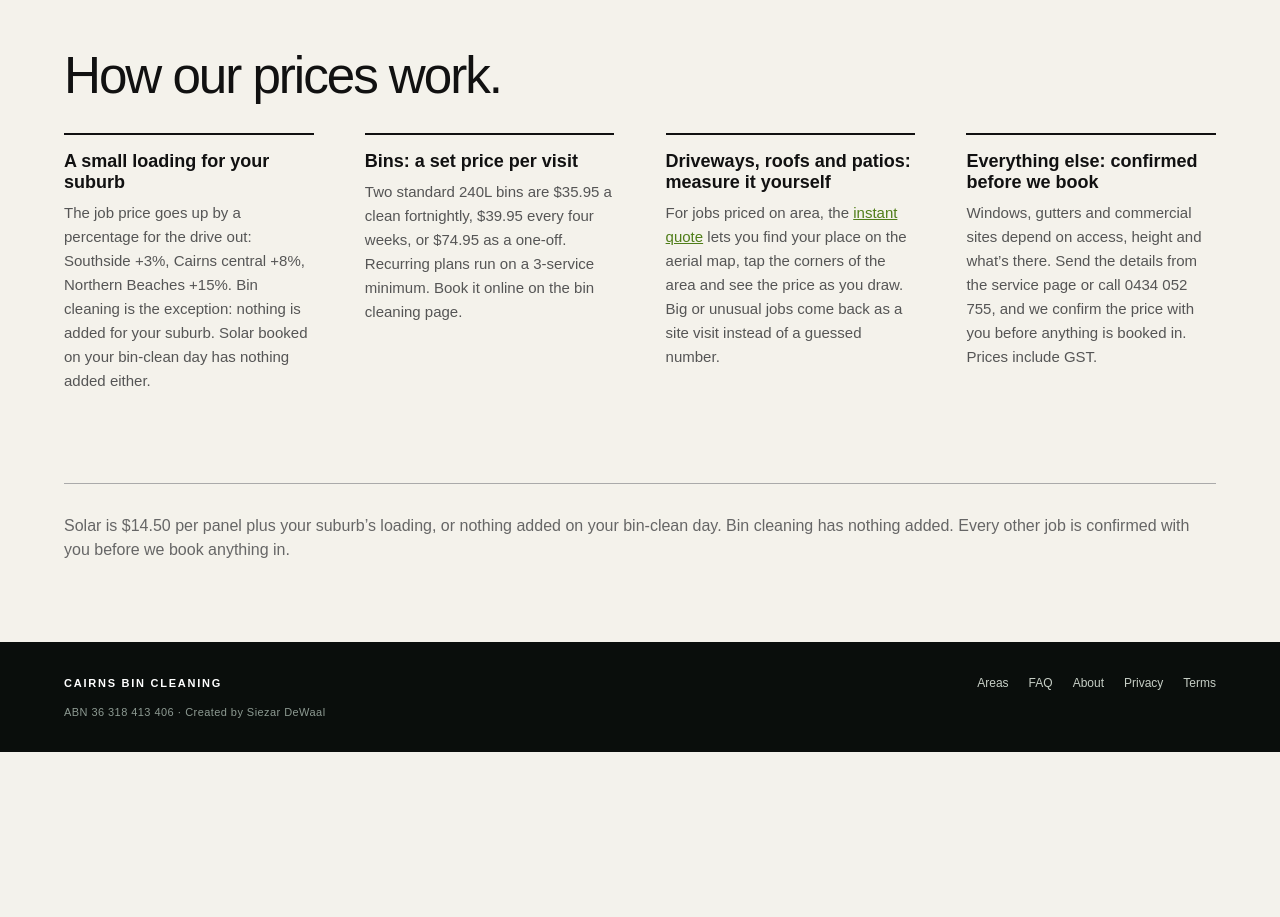
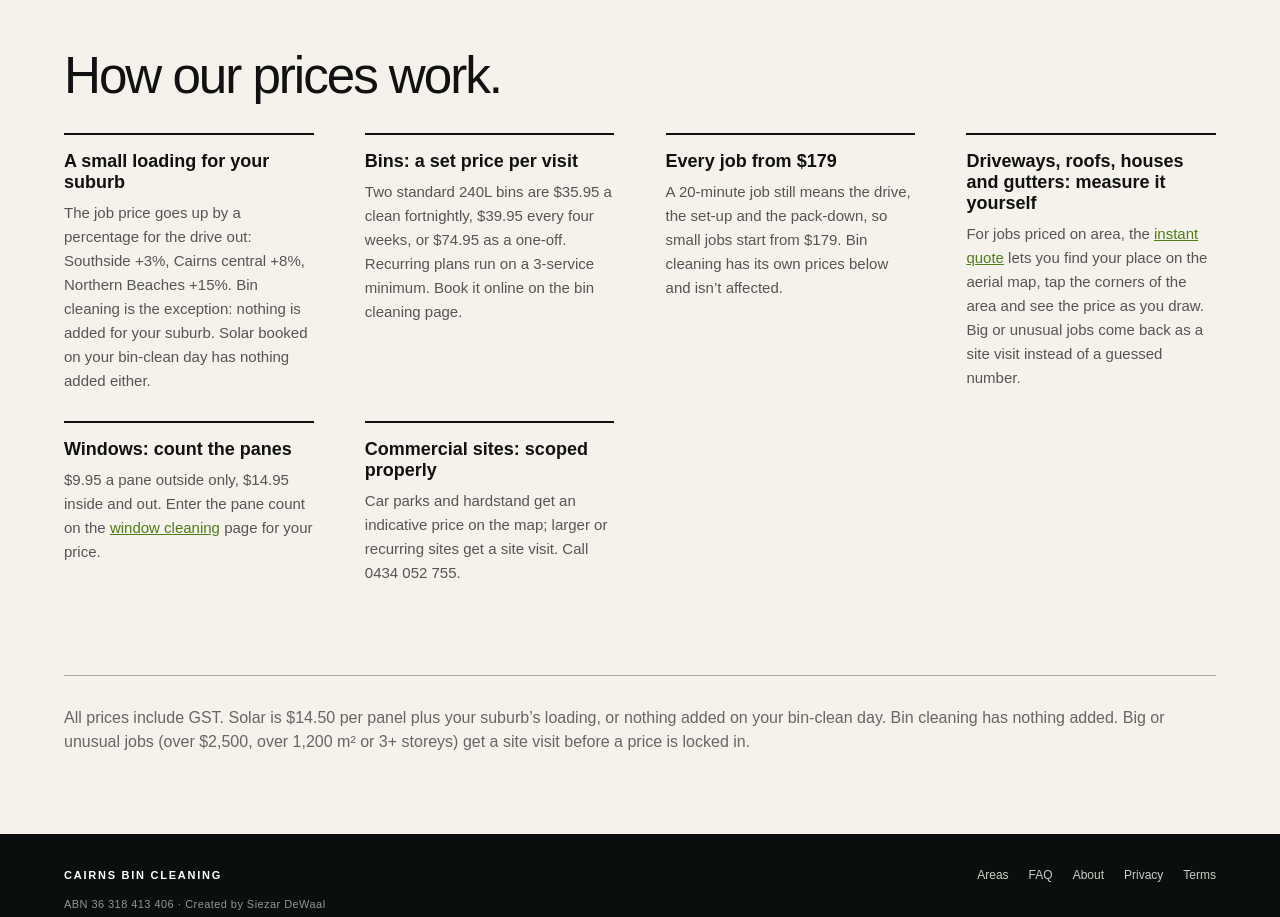
Before and after one commit to CairnsBinCleaning/CBC, a Next.js app: page /prices in a window 1280 px wide. Shown: the part 1880-2797 px from the top of the page. Before the commit the page ends 2632 px from the top, so only its background shows below. Built offline with nearby package versions, Linux system fonts and the light colour scheme; no server answers.

Commit message:
Update page.tsx

```diff
--- a/app/prices/page.tsx
+++ b/app/prices/page.tsx
@@ -27,8 +27,8 @@ export default function Prices() {
         <p className="eyebrow dark">SKIP THE FLUFF</p>
         <h1>Prices.</h1>
         <p>
-          What we can price simply, we show simply. Where access, area or
-          site conditions matter, we tell you that too.
+          Real numbers, GST included. Every job starts from $179, and the
+          instant quote shows you the exact figure for your place.
         </p>
       </section>
       <section className="priceRows">
@@ -64,7 +64,15 @@ export default function Prices() {
           </p>
         </div>
         <div>
-          <h3>Driveways, roofs and patios: measure it yourself</h3>
+          <h3>Every job from $179</h3>
+          <p>
+            A 20-minute job still means the drive, the set-up and the pack-down,
+            so small jobs start from $179. Bin cleaning has its own prices
+            below and isn&rsquo;t affected.
+          </p>
+        </div>
+        <div>
+          <h3>Driveways, roofs, houses and gutters: measure it yourself</h3>
           <p>
             For jobs priced on area, the <Link href="/instant-quote">instant quote</Link>{" "}
             lets you find your place on the aerial map, tap the corners of the
@@ -73,20 +81,27 @@ export default function Prices() {
           </p>
         </div>
         <div>
-          <h3>Everything else: confirmed before we book</h3>
+          <h3>Windows: count the panes</h3>
           <p>
-            Windows, gutters and commercial sites depend on access, height and
-            what&rsquo;s there. Send the details from the service page or call
-            0434 052 755, and we confirm the price with you before anything is
-            booked in. Prices include GST.
+            $9.95 a pane outside only, $14.95 inside and out. Enter the pane
+            count on the <Link href="/window-cleaning">window cleaning</Link>{" "}
+            page for your price.
+          </p>
+        </div>
+        <div>
+          <h3>Commercial sites: scoped properly</h3>
+          <p>
+            Car parks and hardstand get an indicative price on the map; larger
+            or recurring sites get a site visit. Call 0434 052 755.
           </p>
         </div>
       </section>
       <p className="priceNote">
-        Solar is $14.50 per panel plus your suburb&rsquo;s
-        loading, or nothing added on your bin-clean day. Bin
-        cleaning has nothing added. Every other job is confirmed
-        with you before we book anything in.
+        All prices include GST. Solar is $14.50 per panel plus
+        your suburb&rsquo;s loading, or nothing added on your
+        bin-clean day. Bin cleaning has nothing added. Big or
+        unusual jobs (over $2,500, over 1,200 m² or 3+ storeys)
+        get a site visit before a price is locked in.
       </p>
 
       <footer className="service-footer">
```
